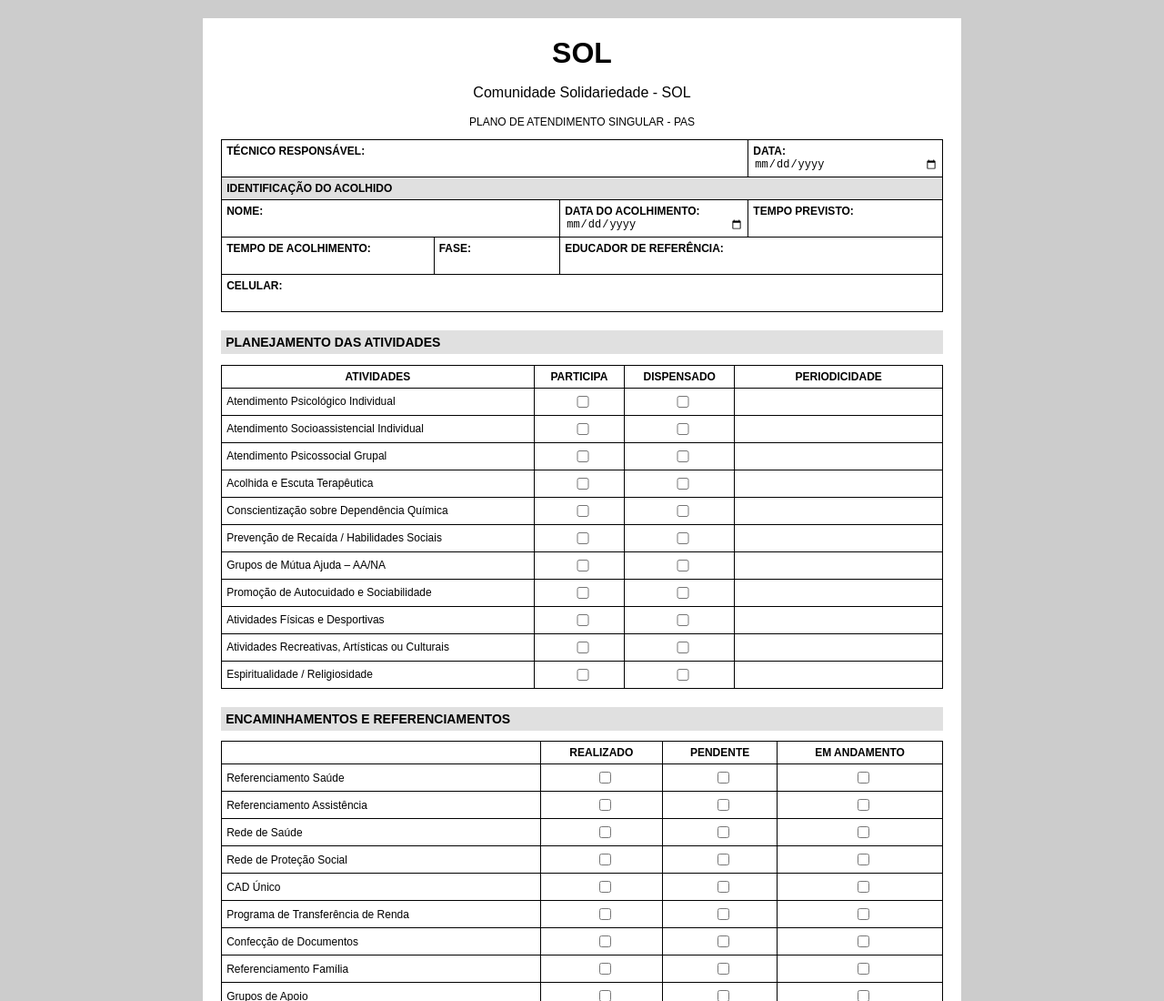
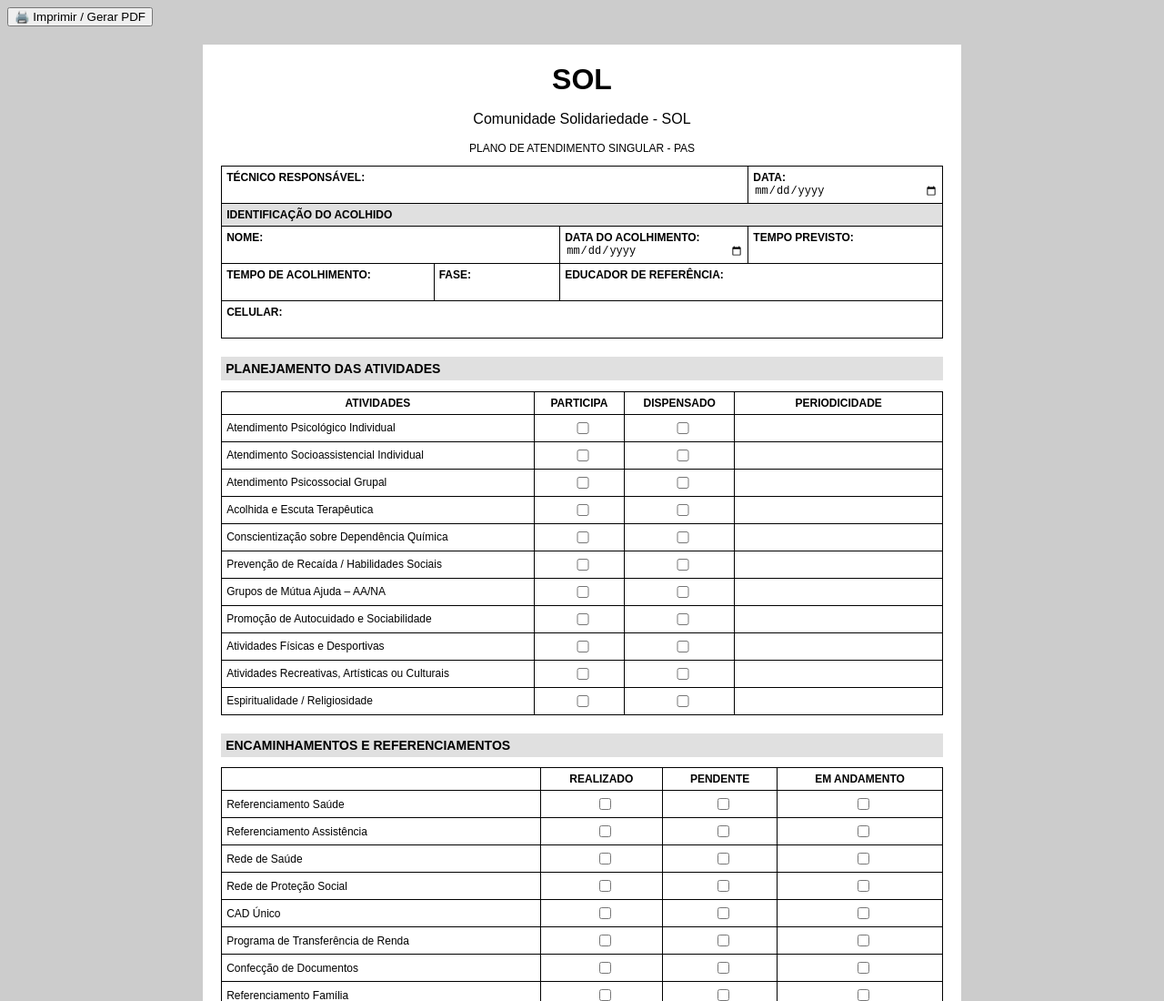
Before and after one commit to Dev-dePaula/S-PAS, a plain HTML site: page index.html in a window 1280 px wide. Shown: the top 1100 px of the page at 91% size. Drawn offline with Linux system fonts and the light colour scheme.

Commit message:
Update index.html
pequeno ajuste

```diff
--- a/index.html
+++ b/index.html
@@ -4,9 +4,13 @@
   <meta charset="UTF-8">
   <title>PAS - Plano de Atendimento Singular</title>
   <link rel="stylesheet" href="styles.css">
-  <!--<script src="https://cdn.jsdelivr.net/npm/chart.js"></script> -->
 </head>
 <body>
+
+<!-- BOTÃO DE IMPRESSÃO -->
+<div class="print-area">
+  <button onclick="imprimir()">🖨️ Imprimir / Gerar PDF</button>
+</div>
 
 <div class="page">
 
@@ -16,7 +20,6 @@
     <p class="small">PLANO DE ATENDIMENTO SINGULAR - PAS</p>
   </header>
 
-  <!-- IDENTIFICAÇÃO -->
   <table class="table">
     <tr>
       <td colspan="3"><strong>TÉCNICO RESPONSÁVEL:</strong> <input></td>
@@ -40,7 +43,6 @@
     </tr>
   </table>
 
-  <!-- PLANEJAMENTO -->
   <h2>PLANEJAMENTO DAS ATIVIDADES</h2>
   <table class="table">
     <thead>
@@ -54,7 +56,6 @@
     <tbody id="atividades"></tbody>
   </table>
 
-  <!-- ENCAMINHAMENTOS -->
   <h2>ENCAMINHAMENTOS E REFERENCIAMENTOS</h2>
   <table class="table">
     <thead>
@@ -68,7 +69,6 @@
     <tbody id="encaminhamentos"></tbody>
   </table>
 
-  <!-- VÍNCULOS -->
   <h2>VÍNCULOS FAMILIARES E/OU REDE DE APOIO</h2>
   <textarea rows="4"></textarea>
 
@@ -117,10 +117,6 @@
     </tr>
   </table>
 
-  <!-- GRÁFICO (SUPORTE TÉCNICO) -->
-  <!--<h2>Análise Técnica (Gestão)</h2>
-  <canvas id="graficoRisco"></canvas> -->
-
 </div>
 
 <!-- PÁGINA 3 -->
```
